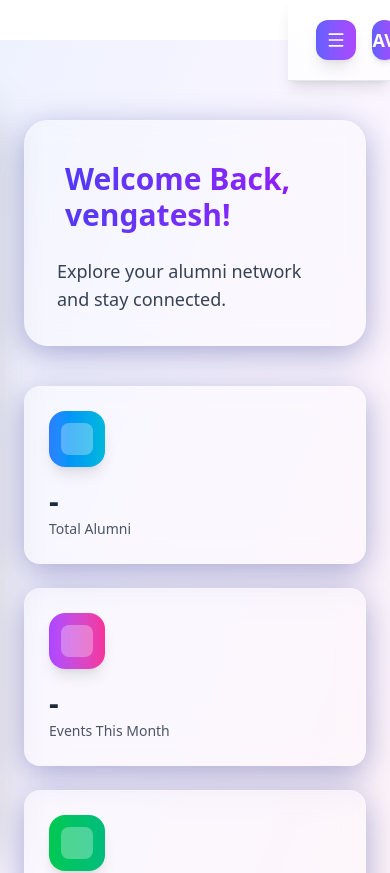
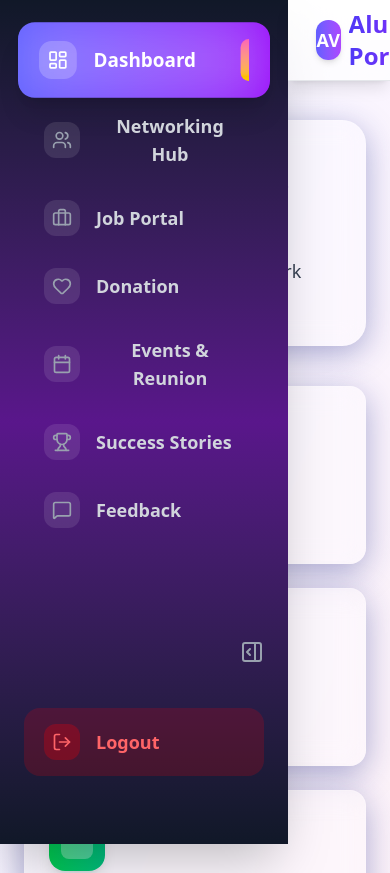
Before and after one commit to vengatesh2401/alumni-orginal, a React (Vite) app: page / in a window 390 px wide. Shown: the top 873 px of the page. Built offline with nearby package versions, Linux system fonts and the light colour scheme.

Commit message:
all done

```diff
--- a/src/pages/Home.jsx
+++ b/src/pages/Home.jsx
@@ -1,4 +1,5 @@
 import { useState } from 'react';
+import { PanelRightOpen } from 'lucide-react';
 import {
   Menu,
   X,
@@ -16,7 +17,6 @@ import {
 } from 'lucide-react';
 
 function Main() {
-  const [isSidebarOpen, setIsSidebarOpen] = useState(false);
   const [activeItem, setActiveItem] = useState('Dashboard');
   const [isDark, setIsDark] = useState(false);
 
@@ -32,8 +32,8 @@ function Main() {
 
   const handleMenuClick = (label) => {
     setActiveItem(label);
-    setIsSidebarOpen(false);
   };
+
 
   return (
     <div
@@ -45,12 +45,6 @@ function Main() {
       >
         <div className="flex ml-5 items-center justify-between px-2 py-2">
           <div className="flex items-center gap-4">
-            <button
-              onClick={() => setIsSidebarOpen(!isSidebarOpen)}
-              className="p-2.5 rounded-xl bg-gradient-to-r from-indigo-500 to-purple-500 text-white shadow-lg hover:shadow-xl transform hover:scale-105 transition-all duration-200 lg:hidden"
-            >
-              {isSidebarOpen ? <X className="w-5 h-5" /> : <Menu className="w-5 h-5" />}
-            </button>
             <div className="flex items-center gap-2">
               <div className="w-10 h-10 bg-gradient-to-r from-indigo-500 to-purple-500 rounded-xl flex items-center justify-center shadow-md">
                 <span className="text-white font-bold text-lg">AV</span>
@@ -82,12 +76,10 @@ function Main() {
       </header>
 
       {/* Sidebar */}
-      <aside
-        className={`fixed inset-y-0 left-0 z-40 w-72 transform transition-all duration-500 ease-in-out lg:translate-x-0 pt-20 lg:pt-0  ${
-          isSidebarOpen ? 'translate-x-0' : '-translate-x-full'
-        }`}
-      >
+      <aside className=" fixed inset-y-0 left-0 z-40 w-72 ">
+
         <div className="h-full bg-gradient-to-b from-gray-900 via-purple-900 to-gray-900 p-6 shadow-2xl">
+
           <nav className="">
             {menuItems.map((item) => {
               const Icon = item.icon;
@@ -120,7 +112,7 @@ function Main() {
             })}
           </nav>
 
-          <div className="absolute bottom-8 left-6 right-6">
+          <div className="absolute bottom-17 left-6 right-6">
             <button className="w-full flex items-center gap-4 px-5 py-4 rounded-2xl bg-red-600/20 hover:bg-red-600/30 text-red-400 transition-all duration-300 group">
               <div className="p-2 rounded-xl bg-red-600/30">
                 <LogOut className="w-5 h-5" />
@@ -128,6 +120,11 @@ function Main() {
               <span className="font-semibold text-lg">Logout</span>
             </button>
           </div>
+
+          <div className="  flex justify-end mt-24 text-gray-400 cursor-pointer hover:text-white  ">
+              <PanelRightOpen  className=' '/>
+          </div>
+
         </div>
       </aside>
 
```
Also changed, not shown: src/App.jsx (line endings or trailing spaces).
